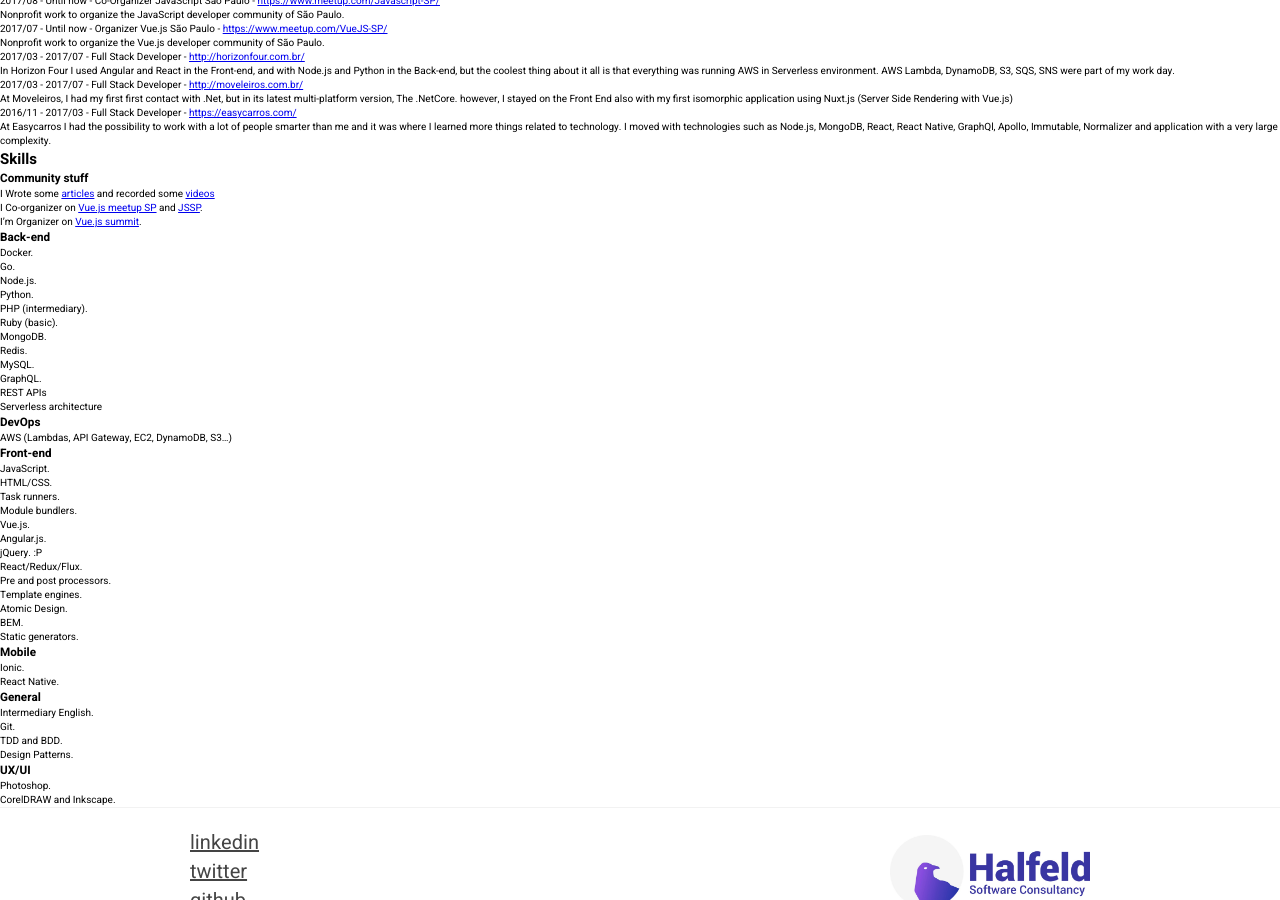
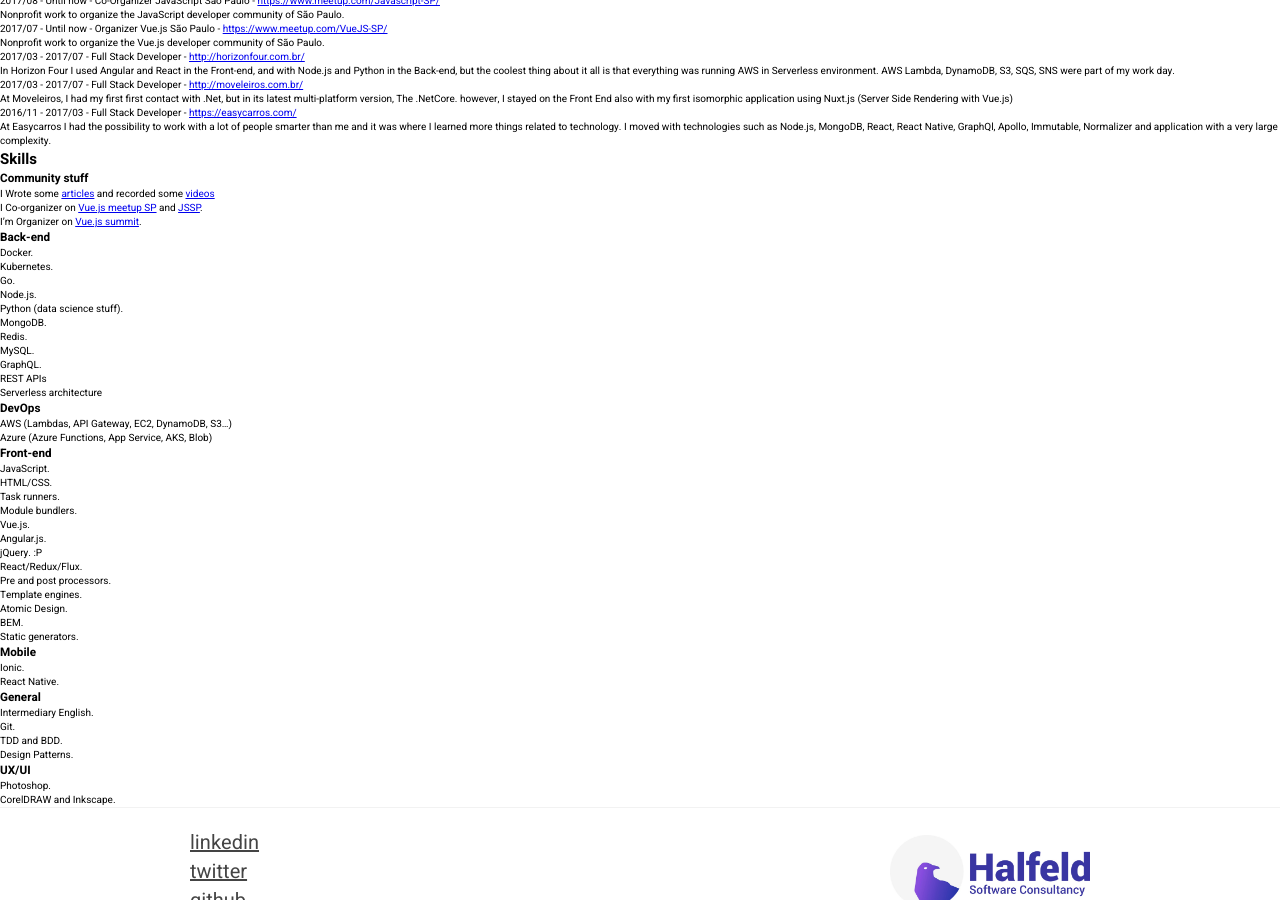
Before and after one commit to Halfeld/website, a Jekyll site: the page built from resume.md, in a window 1280 px wide and 900 px high, scrolled down 1153 px. Built offline with Jekyll 4.4.1, drawn with Linux system fonts in a browser that asks for light colours; our own code applies the rules of GitHub Pages for plain Markdown files.

Commit message:
update readme

```diff
--- a/resume.md
+++ b/resume.md
@@ -55,11 +55,10 @@
 ### Back-end
 
 - Docker.
+- Kubernetes.
 - Go.
 - Node.js.
-- Python.
-- PHP (intermediary).
-- Ruby (basic).
+- Python (data science stuff).
 - MongoDB.
 - Redis.
 - MySQL.
@@ -70,6 +69,7 @@
 ### DevOps
 
 - AWS (Lambdas, API Gateway, EC2, DynamoDB, S3...)
+- Azure (Azure Functions, App Service, AKS, Blob)
 
 ### Front-end
 
```
